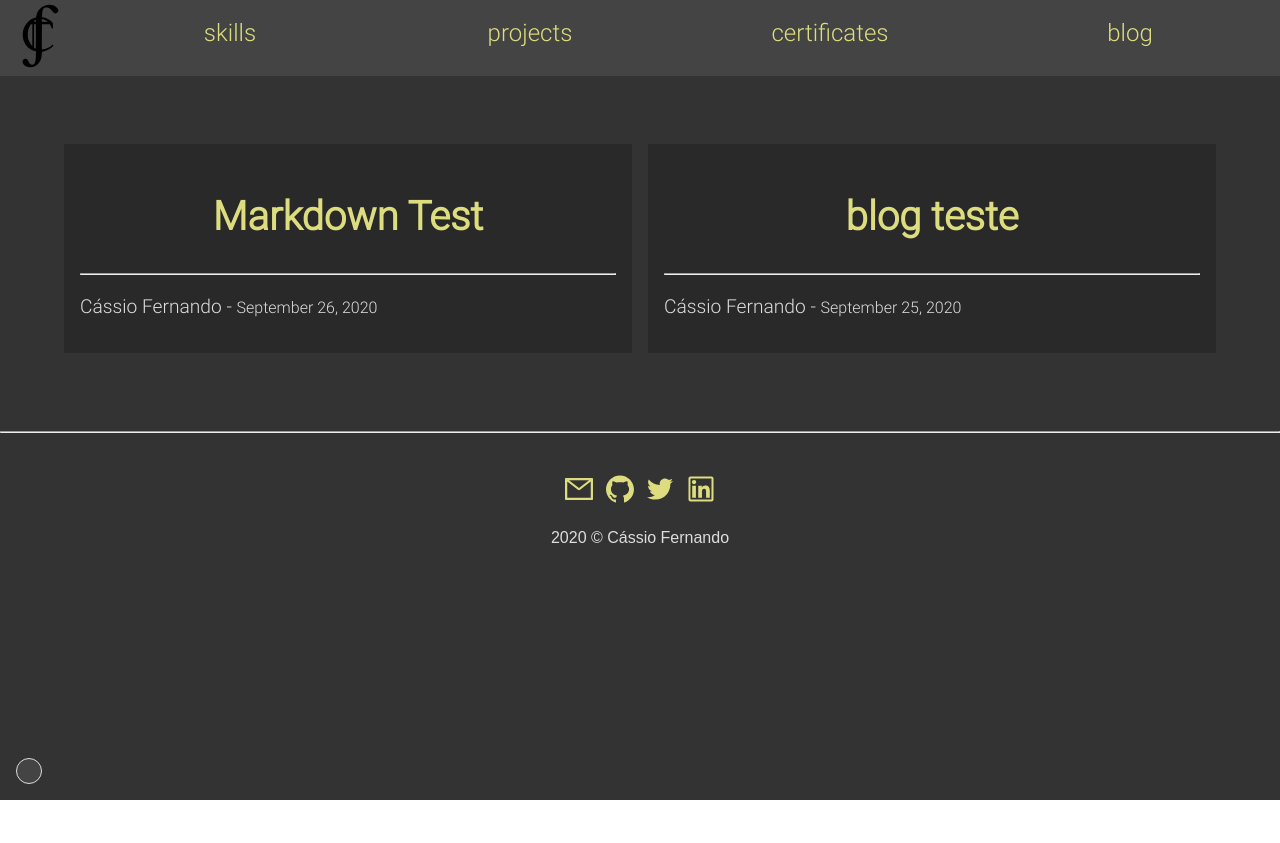
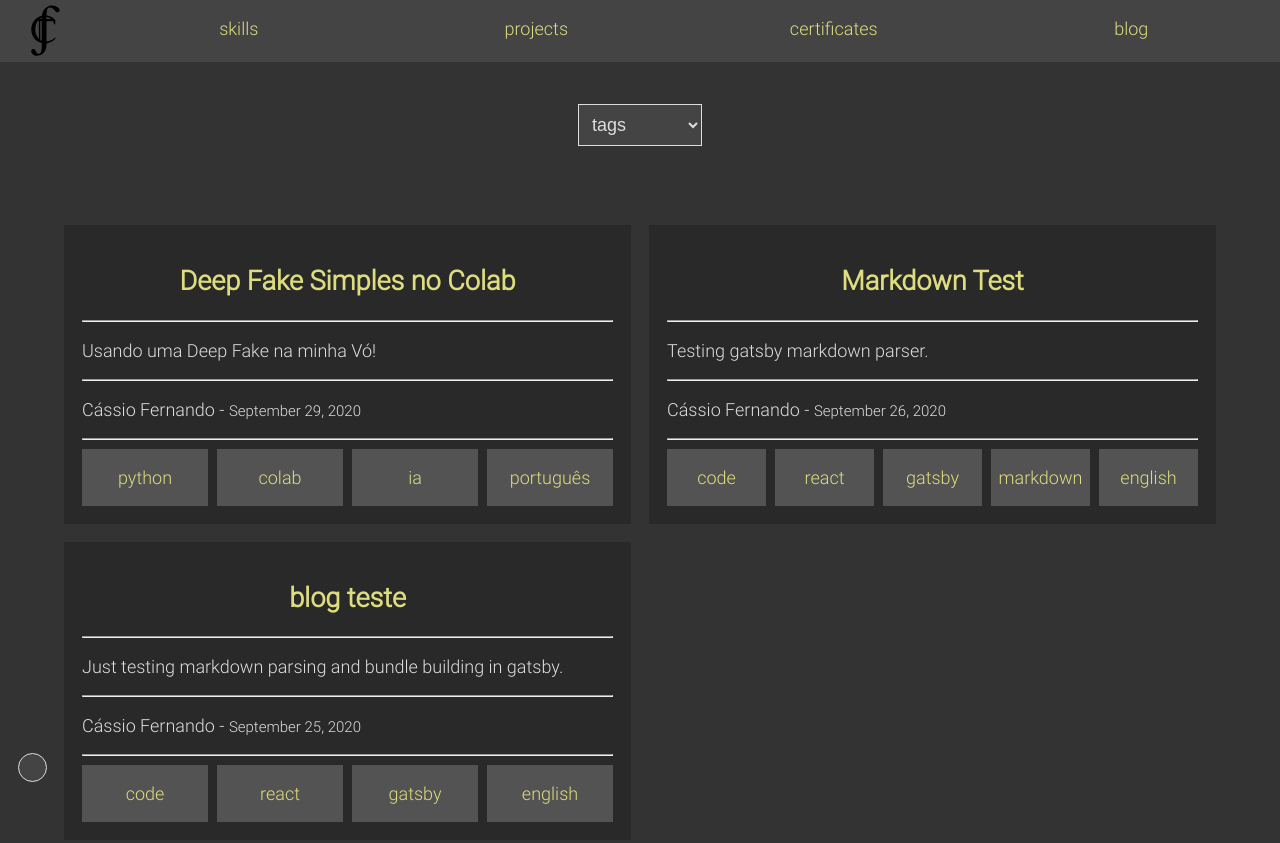
Before and after one commit to cassiofb-dev/cassiofernando, a Gatsby site: page /blog in a window 1280 px wide. Shown: the top 843 px of the page. Before the commit the page ends 800 px from the top, so only its background shows below. Built offline with nearby package versions, Linux system fonts and the light colour scheme; Gatsby itself is replaced by a stand-in of ours.

Commit message:
improved and added blog

```diff
--- a/gatsby-config.js
+++ b/gatsby-config.js
@@ -18,7 +18,21 @@ module.exports = {
         name: 'blog',
       },
     },
-    'gatsby-transformer-remark',
+    {
+      resolve: `gatsby-transformer-remark`,
+      options: {
+        // CommonMark mode (default: true)
+        commonmark: true,
+        // Footnotes mode (default: true)
+        footnotes: true,
+        // Pedantic mode (default: true)
+        pedantic: true,
+        // GitHub Flavored Markdown mode (default: true)
+        gfm: true,
+        // Plugins configs
+        plugins: [],
+      },
+    },
     {
       resolve: `gatsby-plugin-manifest`,
       options: {
--- /dev/null
+++ b/src/assets/data/posts/deepfake-simples.md
@@ -0,0 +1,36 @@
+---
+path: "/blog/deepfake-simples"
+date: "2020-09-29"
+language: "pt-br"
+author: "Cássio Fernando"
+title: "Deep Fake Simples no Colab"
+description: "Usando uma Deep Fake na minha Vó!"
+metaImage: "https://i.imgur.com/wXtq3SK.png"
+tags: ["python","colab","ia","português"]
+---
+# DeepFake
+
+## O vídeo
+Nesse Final de Semana, sexta à segunda, eu fiquei na casa dos meus avós. Não tinha muita coisa para fazer lá, e debugar no bloco de notas estava me cansando.
+
+Então resolvi ver o youtube, lá me deparei com esse vídeo aqui: <a  href="https://www.youtube.com/watch?v=9gXG6cGCxIc">Tutorial Deep Fake</a>.
+
+Achei bem interessante e como usa o google colab eu não teria problemas com hardware ruim ou falta de programas. Então eu implementei ela na minha vó 😁
+
+## Implementação
+
+Como ela foi quase completamente automizada, além de um conhecimento básico de python, você não precisa de mais nada. O vídeo está muito bem explicado e o autor programa durante ele.
+
+Então se você se interessou acesse o link, irei só compartilhar o resultado aqui.
+
+## Resultado
+
+Vale lembrar que os resultados são devido aos seguintes motivos:
+
+ 1. Eu não treinei a IA
+ 2. Eu peguei uma foto ruim
+ 3. Eu fiz movimentos ruins propositalmente
+
+---
+
+![resultado](https://i.imgur.com/CoTC0C1.gif)
--- a/src/assets/data/posts/markdown-test.md
+++ b/src/assets/data/posts/markdown-test.md
@@ -1,7 +1,12 @@
 ---
-path: "/markdown-test"
+path: "/blog/markdown-test"
 date: "2020-09-26"
+language: "en"
+author: "Cássio Fernando"
 title: "Markdown Test"
+description: "Testing gatsby markdown parser."
+metaImage: null
+tags: ["code","react","gatsby","markdown","english"]
 ---
 
 This blog is just to see if all markdown features are working properly and what flavor it uses.
--- a/src/assets/data/posts/test-blog.md
+++ b/src/assets/data/posts/test-blog.md
@@ -1,9 +1,12 @@
 ---
-path: "/test"
+path: "/blog/test"
 date: "2020-09-25"
-lang: "en"
+language: "en"
+author: "Cássio Fernando"
 title: "blog teste"
-description: "just testing markdown parsing and bundle building in gatsby..."
+description: "Just testing markdown parsing and bundle building in gatsby."
+metaImage: null
+tags: ["code","react","gatsby","english"]
 ---
 
 Testing blog.
--- a/src/assets/scss/_mixins.scss
+++ b/src/assets/scss/_mixins.scss
@@ -13,6 +13,6 @@
   }
 
   li + li{
-    padding: 1.2rem;
+    padding: 1rem;
   }
 }
--- a/src/assets/scss/_theme.scss
+++ b/src/assets/scss/_theme.scss
@@ -33,6 +33,11 @@
       &:hover {
         color: change-color(themed('textColor'), $blue: 255);
       }
+
+      &:active, &:focus {
+        outline: 0;
+        border: none;
+      }
     }
   }
 
@@ -53,6 +58,17 @@
         background-color: themed('buttonHoverColor');
       }
     }
+  }
 
+  .themed-select {
+    outline: none;
+    cursor: pointer;
+
+    @include themify($themes) {
+      border: themed('buttonBorder');
+      color: themed('textColor');
+      border-color: themed('buttonTextColor');
+      background-color: themed('navbarBackground');
+    }
   }
 }
--- a/src/components/Header.scss
+++ b/src/components/Header.scss
@@ -12,9 +12,12 @@
     text-decoration: none;
   }
 
+
+  li {font-size: 1rem;}
+
   .logo {
     margin: 0.2rem 0 0 0;
-    height: 4.2rem;
+    height: 3rem;
   }
 
   nav > ul {
--- a/src/components/Layout.jsx
+++ b/src/components/Layout.jsx
@@ -8,19 +8,12 @@ import Footer from './Footer';
 import './Layout.scss';
 
 export default function Layout({ children }) {
-  const [state, setState] = useState({
-    lang: 'en',
-    theme: 0,
-  });
+  const [theme, setTheme] = useState(0);
 
-  const changeTheme = () => {
-    const newState = {...state};
-    newState.theme = (newState.theme + 1) % themes.length;
-    setState(newState);
-  };
+  const changeTheme = () => setTheme((theme + 1) % themes.length);
 
   return (
-    <div className={`theme-${themes[state.theme]}`}>
+    <div className={`theme-${themes[theme]}`}>
       <div className='theme-container'>
         <Header />
 
--- a/src/components/Layout.scss
+++ b/src/components/Layout.scss
@@ -7,18 +7,14 @@
   src: local(".SFNSText-Light"), local(".HelveticaNeueDeskInterface-Light"), local(".LucidaGrandeUI"), local("Ubuntu Light"), local("Segoe UI Light"), local("Roboto-Light"), local("DroidSans"), local("Tahoma");
 }
 
+:root {
+  font-size: 18px;
+}
+
 body {
   margin: 0;
   padding: 0;
-  font-size: calc(0.75vmax + 2.25vmin);
   font-family: system;
-
-  h1 {font-size: 3.5rem;}
-  h2 {font-size: 2.5rem;}
-  h3 {font-size: 2rem;}
-  h4 {font-size: 1.5rem;}
-  p {font-size: 1.2rem;}
-  li {font-size: 1.5rem;}
 
   main {
     padding-top: 5rem;
--- a/src/components/SEO.jsx
+++ b/src/components/SEO.jsx
@@ -2,7 +2,7 @@ import React from "react"
 import { Helmet } from "react-helmet"
 import { useStaticQuery, graphql } from "gatsby"
 
-export default function SEO({ description, language, image: metaImage, title, pathname }) {
+export default function SEO({ description, language, metaImage, title, pathname }) {
   const { site } = useStaticQuery(
     graphql`
       query {
--- a/src/pages/blog.jsx
+++ b/src/pages/blog.jsx
@@ -1,4 +1,4 @@
-import React from 'react';
+import React, { useState } from 'react';
 import { useStaticQuery ,graphql } from 'gatsby';
 
 import './blog.scss';
@@ -7,6 +7,8 @@ import BlogPreview from '../templates/BlogPreview';
 import SEO from '../components/SEO';
 
 export default function Blog() {
+  const [tag, setTag] = useState('tags');
+
   const { allMarkdownRemark: { nodes: posts } } = useStaticQuery(
     graphql`
       query {
@@ -14,8 +16,11 @@ export default function Blog() {
           nodes {
             frontmatter {
               path
+              date(formatString: "MMMM DD, YYYY")
+              author
               title
-              date(formatString: "MMMM DD, YYYY")
+              description
+              tags
             }
             html
           }
@@ -24,11 +29,25 @@ export default function Blog() {
     `
   );
 
+  const allTags = [...new Set(posts.map(post => post.frontmatter.tags).flat())].sort();
+
   return (
     <div className="blog">
       <SEO title='Blog' />
+      <div className='selector-flex'>
+        <select
+          className='themed-select'
+          defaultValue='tags'
+          onChange={(event) => setTag(event.target.value)}
+        >
+          <option value='tags'>tags</option>
+          {allTags.map((x, y) => <option key={y} value={x}>{x}</option>)}
+        </select>
+      </div>
       <div className='blog-grid'>
-        {posts.map((x, y) => <BlogPreview key={y} frontmatter={x.frontmatter} /> )}
+        {posts.filter(post => {
+          return tag === 'tags' ? true : post.frontmatter.tags.includes(tag);
+        }).map((x, y) => <BlogPreview key={y} frontmatter={x.frontmatter} /> )}
       </div>
     </div>
   );
--- a/src/pages/blog.scss
+++ b/src/pages/blog.scss
@@ -8,3 +8,15 @@
     grid-template-columns: 1fr;
   }
 }
+
+.selector-flex {
+  padding: 0.8rem;
+  display: flex;
+  justify-content: center;
+  align-content: center;
+
+  select {
+    padding: 0.5rem;
+    font-size: 1rem;
+  }
+}
--- a/src/pages/skills.scss
+++ b/src/pages/skills.scss
@@ -1,13 +1,13 @@
 .skills-grid {
   padding: 5%;
   display: grid;
-  grid-template-columns: repeat(auto-fit, minmax(6rem, 1fr));
+  grid-template-columns: repeat(auto-fit, minmax(5rem, 1fr));
   gap: 1rem;
 
   .skill-tile {
     background-color: rgba(0, 0, 0, 0.1);
     padding: 1rem;
-    font-size: 4rem;
+    font-size: 3rem;
     color: #536DFE;
     display: flex;
     justify-content: center;
--- a/src/templates/BlogPost.scss
+++ b/src/templates/BlogPost.scss
@@ -1,5 +1,5 @@
 .blog-post {
-  padding: 5% 5% 0 5%;
+  padding: 0 5% 2% 5%;
 
   .title {
     text-align: center;
@@ -7,7 +7,7 @@
 
   .date {
     text-align: right;
-    font-size: 0.8rem;
+    font-size: 1rem;
   }
 
   .markdown {
--- a/src/templates/BlogPreview.jsx
+++ b/src/templates/BlogPreview.jsx
@@ -10,7 +10,18 @@ export default function BlogPreview({ frontmatter }) {
         <h2>{frontmatter.title}</h2>
       </Link>
       <hr/>
-      <p>Cássio Fernando - <small>{frontmatter.date}</small></p>
+      <p>{frontmatter.description}</p>
+      <hr/>
+      <p>{frontmatter.author} - <small>{frontmatter.date}</small></p>
+      <hr/>
+      <div className="tags-grid">
+        {
+          frontmatter.tags.map((x, y) =>
+          <div key={y} className="tag">
+            <p className="themed-link">{x}</p>
+          </div>)
+        }
+      </div>
     </div>
   );
 }
--- a/src/templates/BlogPreview.scss
+++ b/src/templates/BlogPreview.scss
@@ -18,4 +18,20 @@
   &:hover {
     background-color: rgba(0, 0, 0, 0.4);
   }
+
+  .tags-grid {
+    display: grid;
+    grid-template-columns: repeat(auto-fit, minmax(5rem, 1fr));
+    gap: 0.5rem;
+
+    .tag {
+      background-color: rgba(127, 127, 127, 0.5);
+      text-align: center;
+      cursor: default;
+
+      &:hover {
+        background-color: rgba(127, 127, 127, 0.2);
+      }
+    }
+  }
 }
--- a/src/templates/Project.jsx
+++ b/src/templates/Project.jsx
@@ -6,7 +6,7 @@ export default function Project({project}) {
   return (
     <div className='project-tile'>
       <a className='themed-link' href={project.url}>
-        <h3>{project.title}</h3>
+        <h2>{project.title}</h2>
       </a>
       <hr/>
       <h4>Description</h4>
--- a/src/templates/Project.scss
+++ b/src/templates/Project.scss
@@ -3,7 +3,7 @@
   padding: 1rem;
   border-radius: 5%;
 
-  h3 {
+  h2 {
     text-align: center;
   }
 
```
Also changed, not shown: src/templates/BlogPost.jsx (+12 -3 lines).
